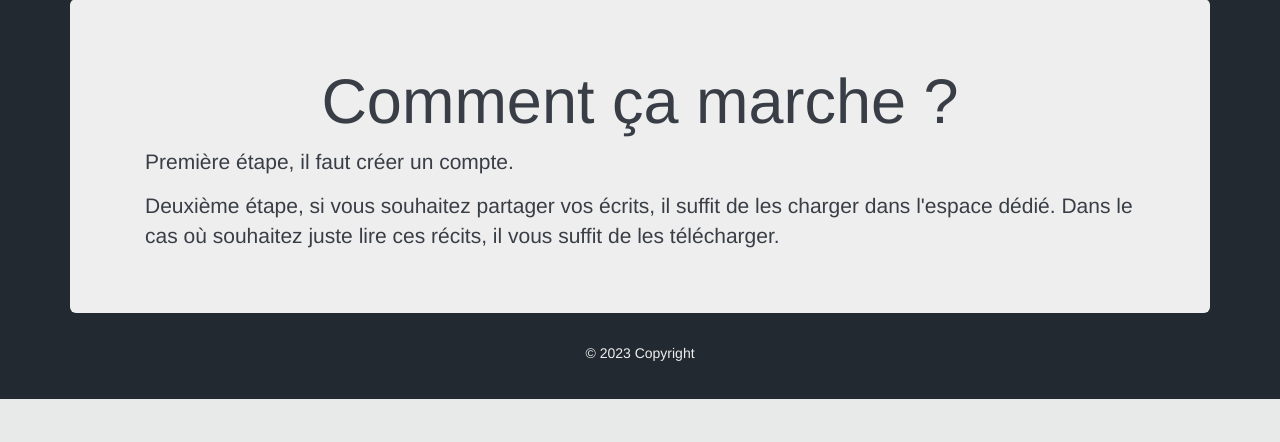
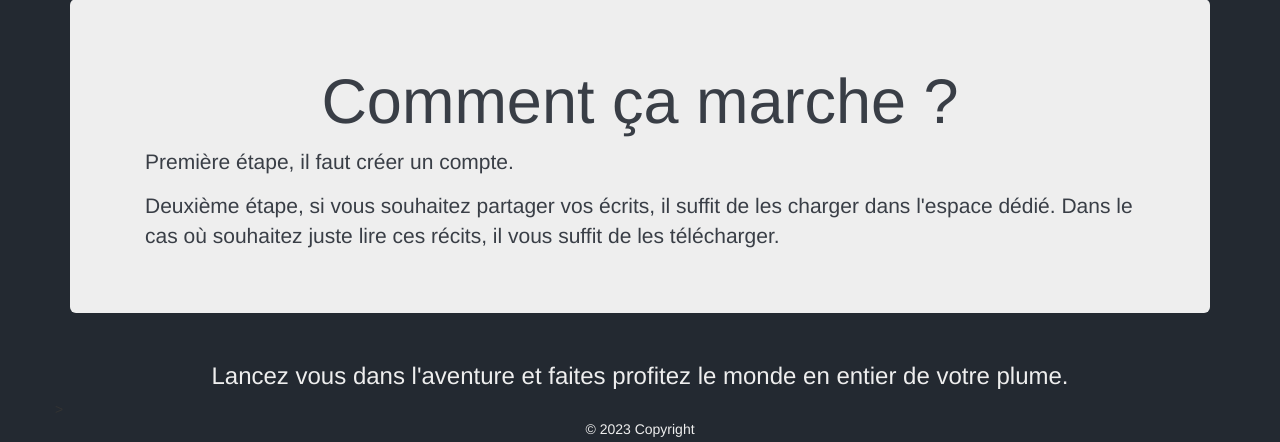
Before and after one commit to jaykkoo/Project_One, a Django app: page /app/ in a window 1280 px wide. Shown: the part 401-843 px from the top of the page. Before the commit the page ends 800 px from the top, so only its background shows below. Run offline with Django 4.2, Linux system fonts and the light colour scheme; some libraries are stand-ins or nearby versions.

Commit message:
add text to home page

```diff
--- a/sharebook/static/css/main.css
+++ b/sharebook/static/css/main.css
@@ -10,6 +10,9 @@
     background-color: #232931; ;
 }
 
+p, h1, h2, h3, h4{
+    color:var(--main-white) !important;
+}
 /* navbar */
 
 nav ul li a, nav a{
--- a/sharebook/templates/application/home/home.html
+++ b/sharebook/templates/application/home/home.html
@@ -19,4 +19,9 @@
       </p>
     </div>
   </div>
+  <div class="row">
+    <h3 class="text-center">
+        Lancez vous dans l'aventure et faites profitez le monde en entier de votre plume.
+    </h3>>
+  </div>
 {% endblock %}
```
